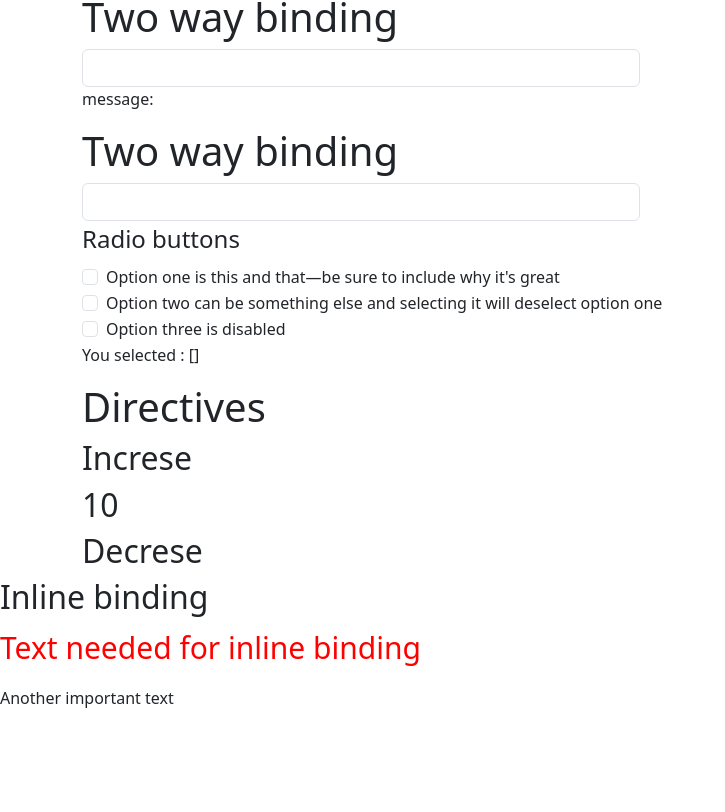
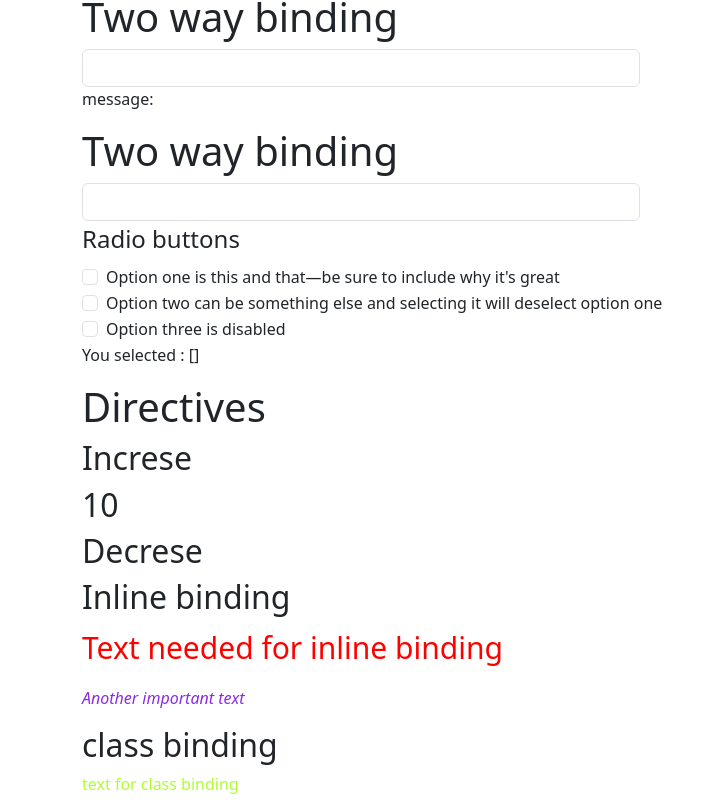
Before and after one commit to bmalvo/VueJS-introduction, a Vue app in the folder VueJS-CrashCourse/: page / in a window 1280 px wide. Shown: the part 192-1004 px from the top of the page, without its empty margins (0-725 px from the left). Before the commit the page ends 918 px from the top, so only its background shows below. Built offline with nearby package versions, Linux system fonts and the light colour scheme.

Commit message:
class binding

```diff
--- a/VueJS-CrashCourse/src/App.vue
+++ b/VueJS-CrashCourse/src/App.vue
@@ -1,6 +1,6 @@
 <script setup lang="ts">
 
-import { ref, onMounted } from 'vue'
+import { ref, onMounted, reactive } from 'vue'
 
 const count = ref(0);
 const message = ref('');
@@ -9,7 +9,10 @@ const isActive = true;
 const url = 'https://edwindiaz.com'
 const options = ref([])
 const fontSize = 30;
-
+const firstStyle = reactive({
+  color: 'blueviolet',
+  fontStyle: 'italic'
+})
 
 const increment = () => {
   count.value++
@@ -92,16 +95,32 @@ onMounted(() => {
 
 <!-- Inline binding -->
 
-<h2>Inline binding</h2>
+<div class="container">
 
-<p :style="{ color:'red', fontSize: fontSize + 'px'}">Text needed for inline binding</p>
-<p :style="firstStyle">Another important text</p>
+  <h2>Inline binding</h2>
 
+  <p :style="{ color:'red', fontSize: fontSize + 'px'}">Text needed for inline binding</p>
+  <p :style="firstStyle">Another important text</p>
+
+  <!-- class binding -->
+
+<h2>class binding</h2>
+<p class="static" :class="[isActive? 'Active' : 'notActive']">text for class binding</p>
+
+</div>
 </template>
 
 <style scoped>
-.firstStyle{
-  color:blueviolet;
-  font-style: italic;
+
+
+.static{
+  color: rgb(62, 15, 202);
+}
+
+.Active {
+  color: greenyellow
+}
+.notActive{
+  color: red
 }
 </style>
```
